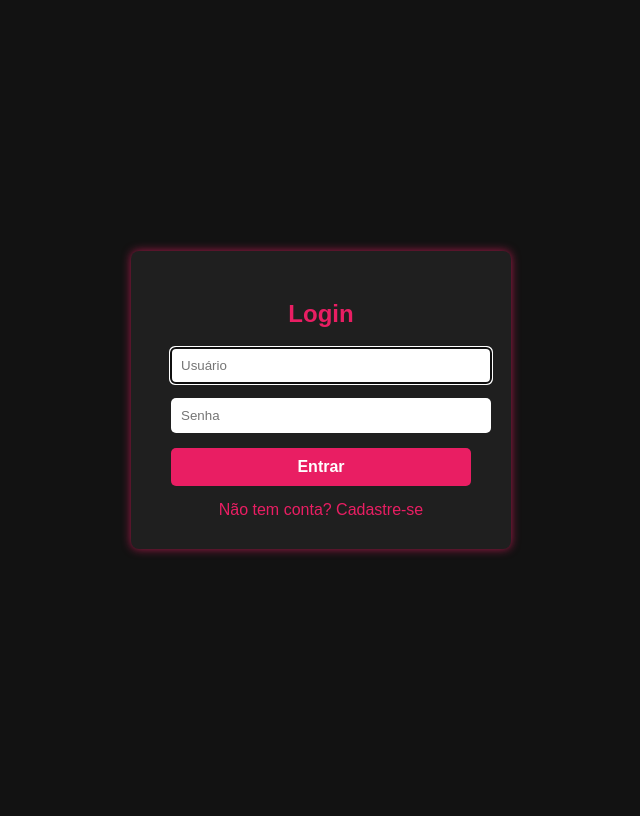
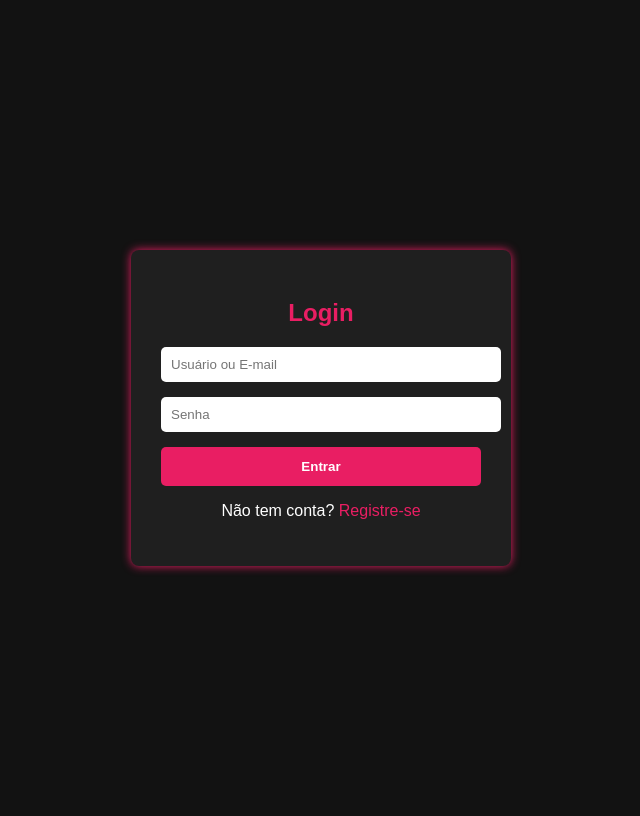
Before and after one commit to nilopb/analicroletaautomatic, a Flask app: page /login in a window 1280 px wide. Shown: the whole page, without its empty margins (319-959 px from the left). Before the commit the page ends 555 px from the top, so only its background shows below. Run offline with Flask 3, Linux system fonts and the light colour scheme.

Commit message:
Update login.html

```diff
--- a/templates/login.html
+++ b/templates/login.html
@@ -1,5 +1,3 @@
-<!-- templates/login.html -->
-
 <!DOCTYPE html>
 <html lang="pt-BR">
 <head>
@@ -15,22 +13,20 @@
     justify-content: center;
     align-items: center;
     height: 100vh;
-      margin: 0;
   }
-    .container {
+  .login-box {
     background: #1f1f1f;
-      padding: 30px 40px;
+    padding: 30px;
     border-radius: 8px;
-      width: 300px;
-      box-shadow: 0 0 10px rgba(233,30,99,0.7);
+    width: 320px;
+    box-shadow: 0 0 10px #e91e63;
   }
   h2 {
     text-align: center;
+    color: #e91e63;
     margin-bottom: 20px;
-      color: #e91e63;
   }
-    input[type="text"],
-    input[type="password"] {
+  input[type="text"], input[type="password"] {
     width: 100%;
     padding: 10px;
     margin-bottom: 15px;
@@ -39,58 +35,51 @@
   }
   button {
     width: 100%;
-      padding: 10px;
+    padding: 12px;
     background: #e91e63;
     border: none;
+    border-radius: 5px;
     color: white;
     font-weight: bold;
-      border-radius: 5px;
     cursor: pointer;
-      font-size: 16px;
   }
   button:hover {
     background: #c2185b;
   }
-    .link {
+  .links {
     margin-top: 15px;
     text-align: center;
   }
-    .link a {
+  .links a {
     color: #e91e63;
     text-decoration: none;
   }
   .alert {
+    background: #f44336;
     padding: 10px;
-      background-color: #c62828;
     margin-bottom: 15px;
     border-radius: 5px;
     text-align: center;
   }
-    .success {
-      background-color: #388e3c;
-    }
 </style>
 </head>
 <body>
-  <div class="container">
+  <div class="login-box">
     <h2>Login</h2>
-
     {% with messages = get_flashed_messages(with_categories=true) %}
       {% if messages %}
         {% for category, message in messages %}
-          <div class="alert {% if category == 'success' %}success{% endif %}">{{ message }}</div>
+          <div class="alert">{{ message }}</div>
         {% endfor %}
       {% endif %}
     {% endwith %}
-
-    <form method="POST" action="{{ url_for('login') }}">
-      <input type="text" name="username" placeholder="Usuário" required autofocus />
-      <input type="password" name="password" placeholder="Senha" required />
+    <form method="POST">
+      <input type="text" name="username_email" placeholder="Usuário ou E-mail" required />
+      <input type="password" name="senha" placeholder="Senha" required />
       <button type="submit">Entrar</button>
     </form>
-
-    <div class="link">
-      <a href="{{ url_for('registro') }}">Não tem conta? Cadastre-se</a>
+    <div class="links">
+      <p>Não tem conta? <a href="{{ url_for('registro') }}">Registre-se</a></p>
     </div>
   </div>
 </body>
```
Lines whose indentation alone changed are shown as unchanged.
